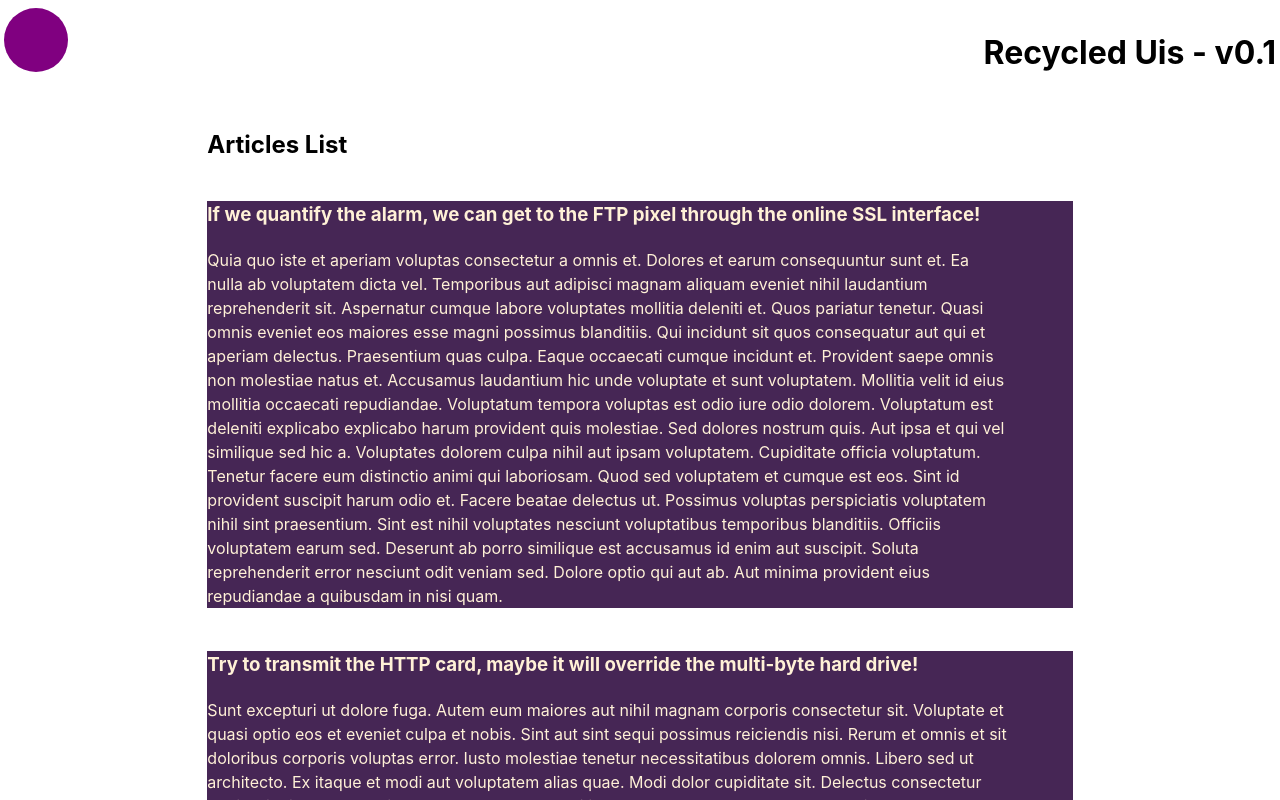
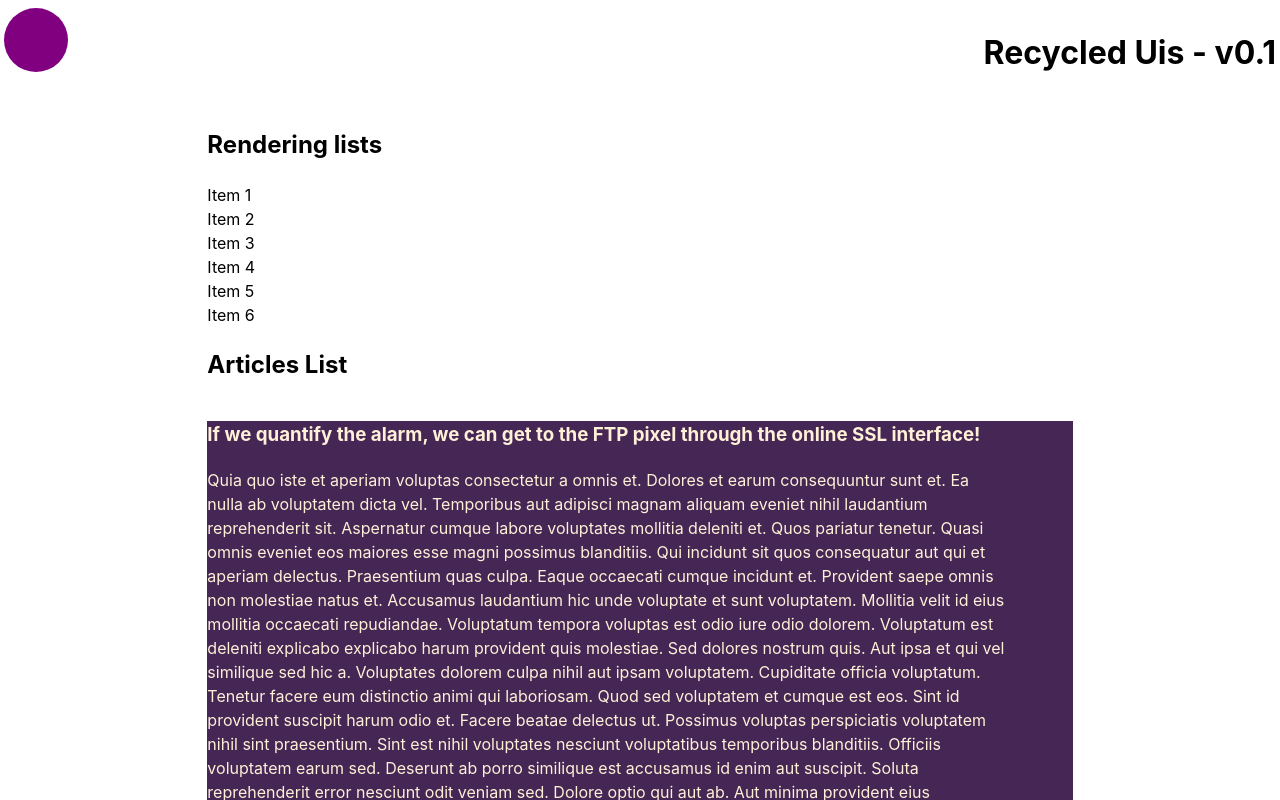
Before and after one commit to LarsGKodehode/frontend-framworks, a React (Vite) app in the folder 1-recycled-uis/: page / in a window 1280 px wide. Shown: the top 800 px of the page. Built offline with nearby package versions, Linux system fonts and the light colour scheme.

Commit message:
add documentation for rendering lists of JSX

```diff
--- a/1-recycled-uis/src/App.jsx
+++ b/1-recycled-uis/src/App.jsx
@@ -4,6 +4,22 @@ import { ArticleFeed } from './components/ArticleFeed/ArticleFeed'
 function App() {
   return (
     <LayoutBase>
+      <section>
+        <h2>Rendering lists</h2>
+        <ul>
+          {
+            [
+              (<li key={1}>Item 1</li>),
+              (<li key={2}>Item 2</li>),
+              (<li key={3}>Item 3</li>),
+              (<li key={4}>Item 4</li>),
+              (<li key={5}>Item 5</li>),
+              (<li key={6}>Item 6</li>),
+            ]
+          }
+        </ul>
+      </section>
+
       <section>
         <h2>Articles List</h2>
         <ArticleFeed />
```
Also changed, not shown: 1-recycled-uis/src/components/ArticleFeed/README.md (added).
